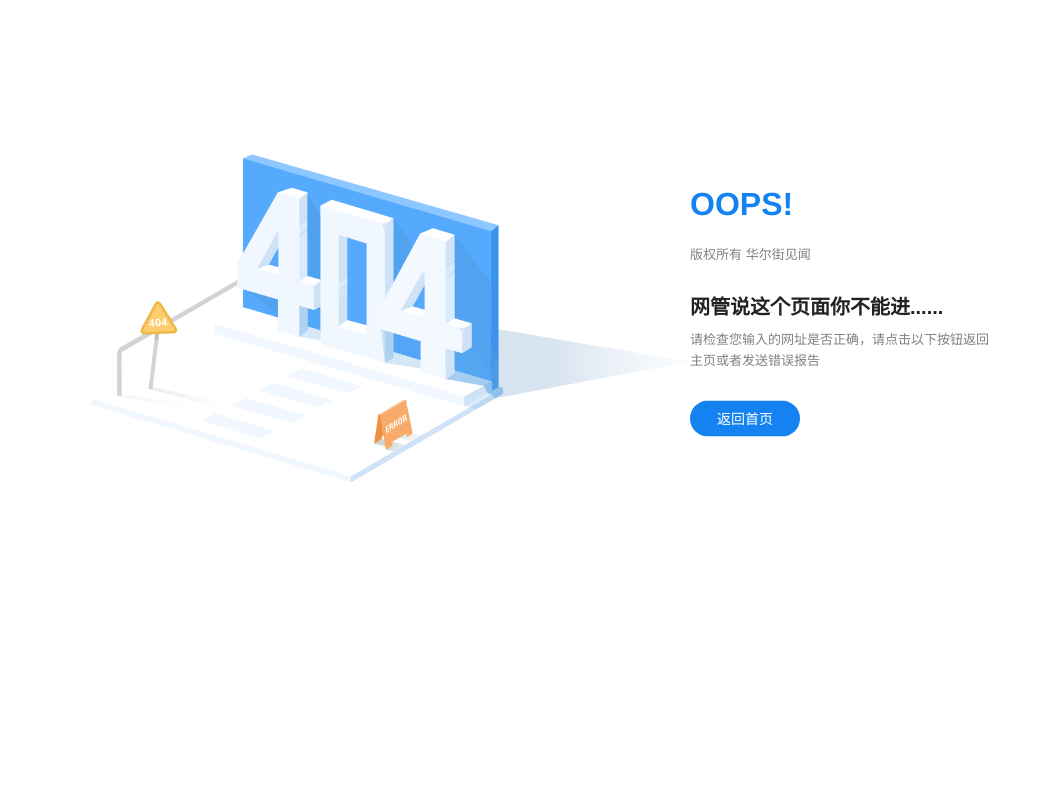
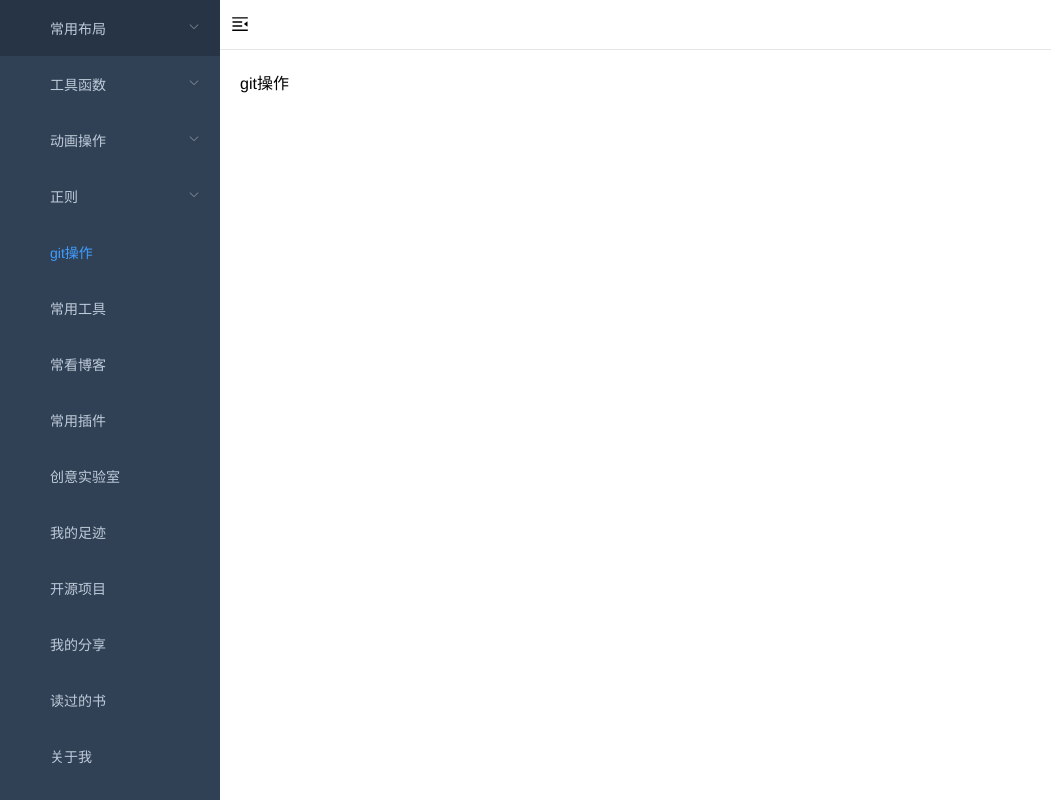
Before and after one commit to gitkingchen/ghibli, a Vue app: page /#/gitoperate/index in a window 1280 px wide. Before the commit this address led to /#/404. Shown: the whole page, without its empty margins (0-1051 px from the left). Built offline with nearby package versions, Linux system fonts and the light colour scheme.

Commit message:
feat:add git

```diff
--- a/src/router/index.js
+++ b/src/router/index.js
@@ -262,6 +262,18 @@ export const constantRouterMap = [
     ]
   },
   {
+    path: "/gitoperate",
+    component: Layout,
+    children: [
+      {
+        path: "index",
+        name: "git操作",
+        component: () => import("@/views/gitoperate/index"),
+        meta: { title: "git操作", icon: "form" }
+      }
+    ]
+  },
+  {
     path: "/tools",
     component: Layout,
     children: [
--- /dev/null
+++ b/src/views/gitoperate/index.vue
@@ -0,0 +1,22 @@
+<template>
+  <div class="app-container">
+    git操作
+  </div>
+</template>
+
+<style rel="stylesheet/scss" lang="scss" scoped>
+
+</style>
+<script>
+export default {
+  data() {
+    return {
+      list: [
+
+
+      ]
+    };
+  },
+  methods: {}
+};
+</script>
```
